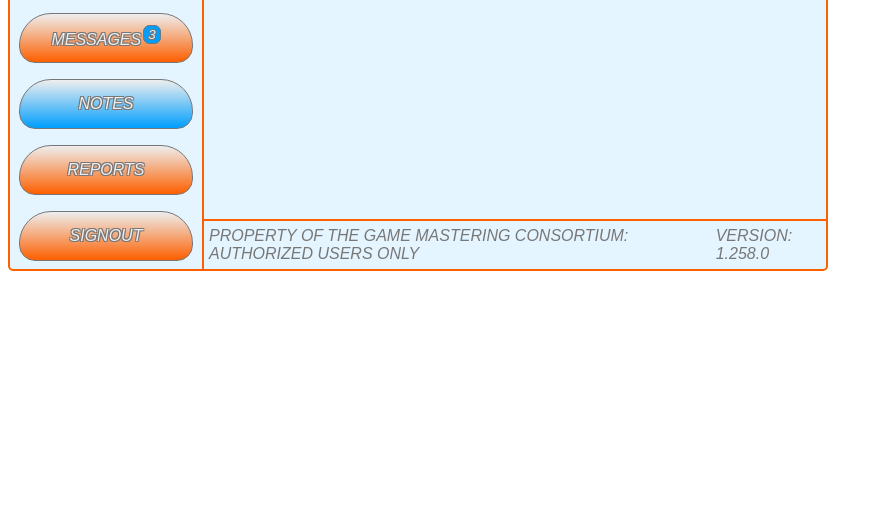
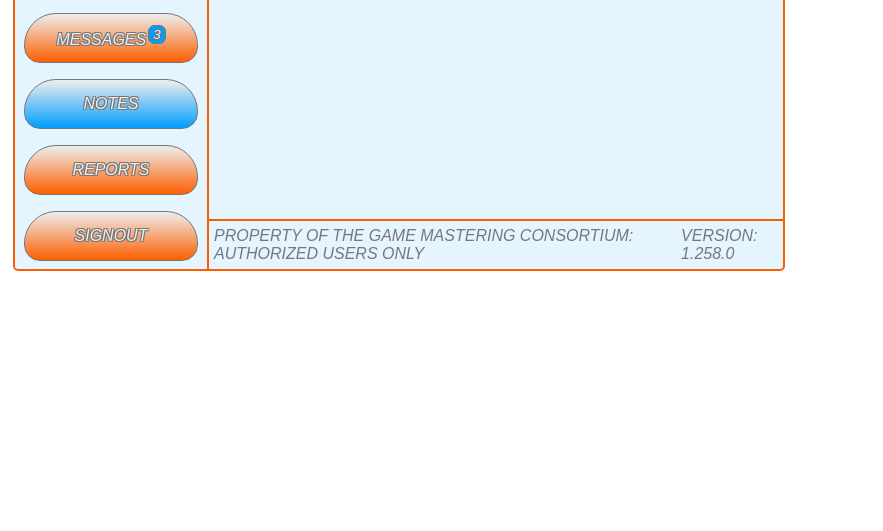
Before and after one commit to mkdillard/html, a plain HTML site: page handbrain/handbrain.html in a window 1280 px wide. Shown: the part 269-800 px from the top of the page, without its empty margins (0-883 px from the left). Drawn offline with Linux system fonts and the light colour scheme.

Commit message:
Changing width to 8 inches to make physical printing possible

```diff
--- a/handbrain/handbrain.css
+++ b/handbrain/handbrain.css
@@ -28,13 +28,15 @@ p.menuText {
 }
 
 .root {
-    width: 8.5in;
+    width: 8in;
     height: 5.5in;
     background: rgba(0, 158, 253, 0.1);
 
     display: flex;
     flex-direction: row;
     justify-content: flex-start;
+
+    margin: 0px 5px;
 
     border-style: solid;
     border-radius: 5px;
@@ -118,7 +120,7 @@ p.menuText {
 }
 
 .mainview {
-    width: 6.5in;
+    width: 6in;
     height: 100%;
 
     display: flex;
```
